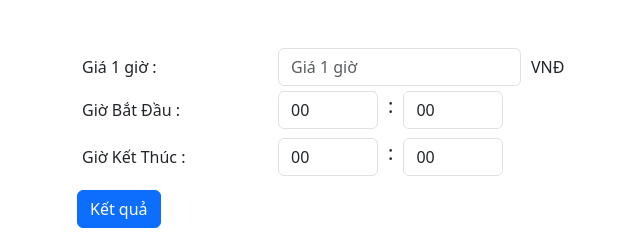
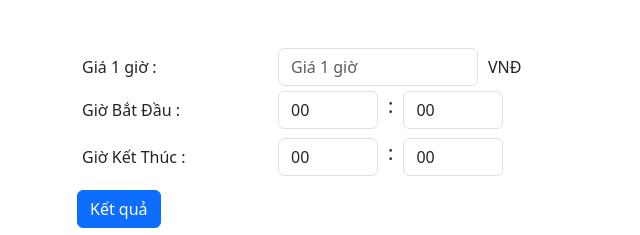
Before and after one commit to Barbig27/tinhtien1, a plain HTML site: page index.html in a window 1280 px wide. Shown: the top 235 px of the page, 5-645 px from the left. Drawn offline with nearby package versions, Linux system fonts and the light colour scheme.

Commit message:
Update index.html

```diff
--- a/index.html
+++ b/index.html
@@ -15,7 +15,7 @@
     <div class="container mt-5" id="main">
         <div class="d-time">
             <label for="gia" class="col-sm-2 col-form-label">Giá 1 giờ :</label>
-            <input style="width: 243px;" type="number" class="form-control ip-time" id="gia" placeholder="Giá 1 giờ">
+            <input style="width: 200px;" type="number" class="form-control ip-time" id="gia" placeholder="Giá 1 giờ">
             <label for="gia" class="col-sm-2 col-form-label">VNĐ</label>
 
         </div>
```
